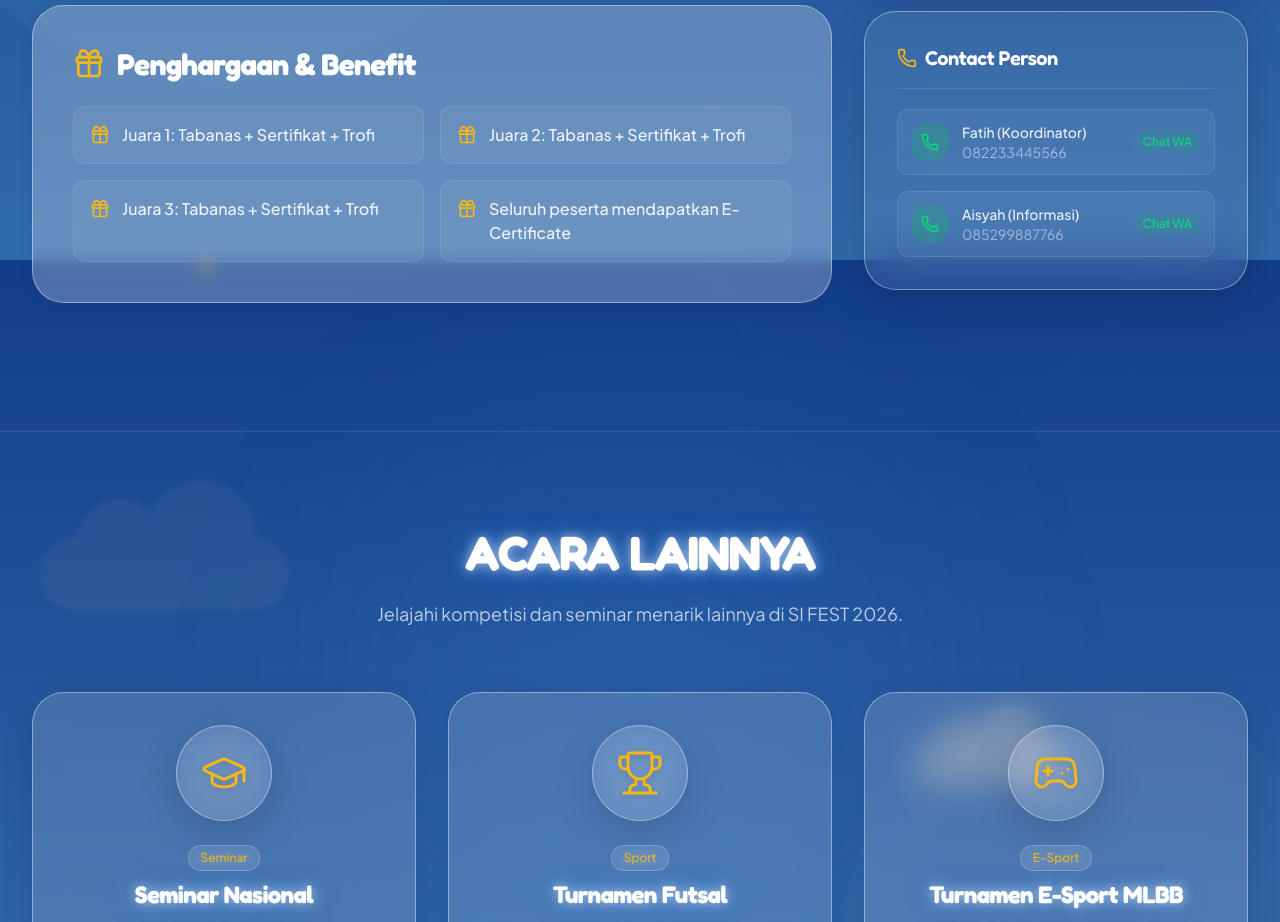
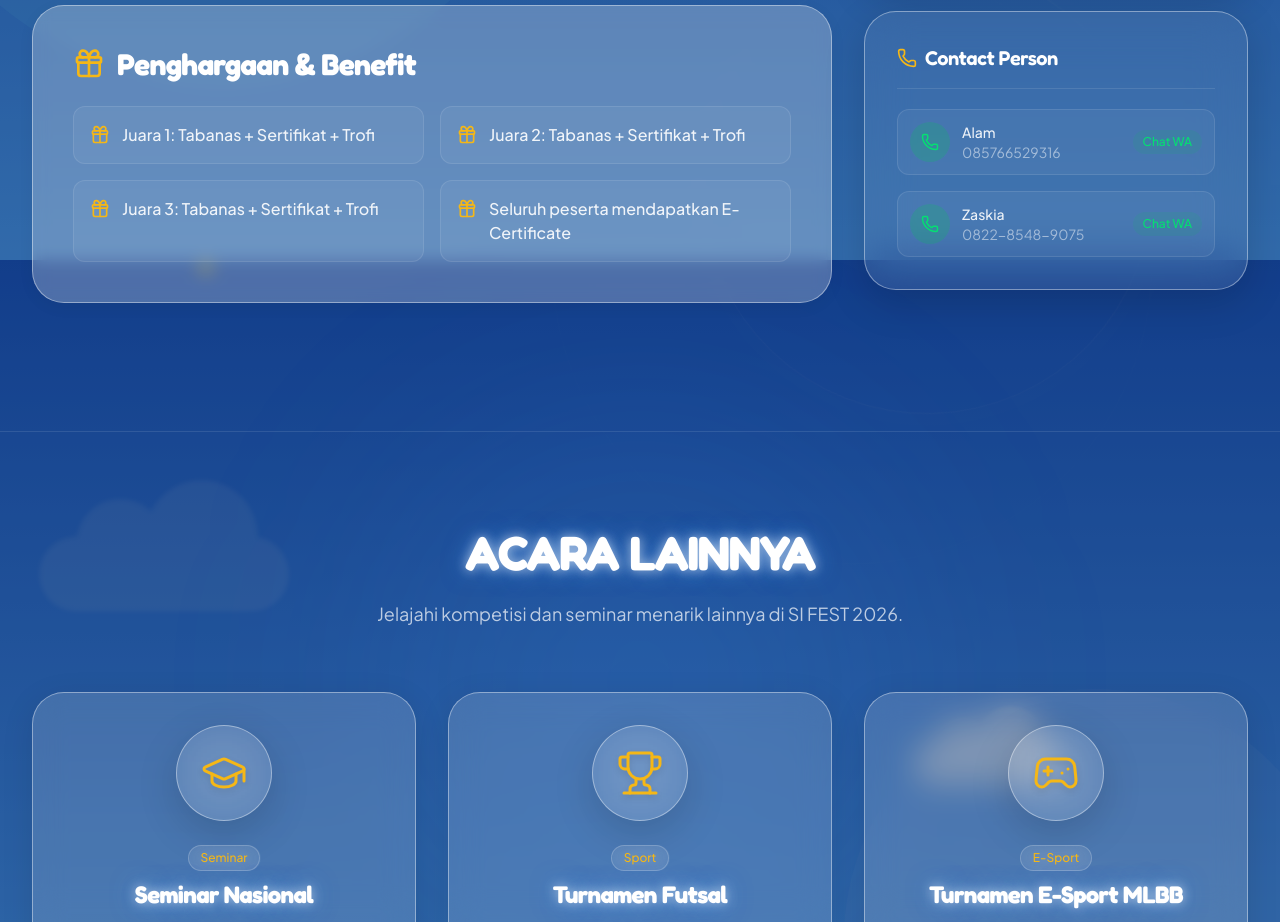
Before and after one commit to Tadaimaaaa/sifest-official, a Next.js app: page /events/lomba-keagamaan in a window 1280 px wide. Shown: the part 1340-2262 px from the top of the page. Built offline with nearby package versions, Linux system fonts and the light colour scheme.

Commit message:
fix(events): update real contact persons

```diff
--- a/data/events.ts
+++ b/data/events.ts
@@ -65,8 +65,8 @@ export const OFFICIAL_EVENTS: EventData[] = [
       "Relasi & Ilmu Bermanfaat"
     ],
     contacts: [
-      { name: "Budi (Pendaftaran)", phone: "081234567890" },
-      { name: "Ani (Informasi Acara)", phone: "082198765432" }
+      { name: "Reifan", phone: "0857-0914-4442" },
+      { name: "Nabila", phone: "0812-7796-3005" }
     ]
   },
   {
@@ -109,8 +109,8 @@ export const OFFICIAL_EVENTS: EventData[] = [
       "Top Scorer: Plakat + Sertifikat"
     ],
     contacts: [
-      { name: "Doni (Pertandingan)", phone: "085211223344" },
-      { name: "Siti (Registrasi)", phone: "081399887766" }
+      { name: "Fio", phone: "082252888250" },
+      { name: "Rindu", phone: "0821-7181-2343" }
     ]
   },
   {
@@ -153,8 +153,8 @@ export const OFFICIAL_EVENTS: EventData[] = [
       "MVP Player: In-game Diamonds"
     ],
     contacts: [
-      { name: "Raka (Turnamen)", phone: "089512345678" },
-      { name: "Dinda (Admin)", phone: "087711223344" }
+      { name: "Nayla", phone: "0812-6753-72371" },
+      { name: "Ahda", phone: "0813-7480-0110" }
     ]
   },
   {
@@ -201,8 +201,8 @@ export const OFFICIAL_EVENTS: EventData[] = [
       "Seluruh peserta mendapatkan E-Certificate"
     ],
     contacts: [
-      { name: "Fatih (Koordinator)", phone: "082233445566" },
-      { name: "Aisyah (Informasi)", phone: "085299887766" }
+      { name: "Alam", phone: "085766529316" },
+      { name: "Zaskia", phone: "0822-8548-9075" }
     ]
   },
   {
@@ -245,8 +245,8 @@ export const OFFICIAL_EVENTS: EventData[] = [
       "Sertifikat Partisipasi Tenant"
     ],
     contacts: [
-      { name: "Rina (Tenant Relation)", phone: "081244556677" },
-      { name: "Kevin (Operasional)", phone: "085233445566" }
+      { name: "Aqil", phone: "081266869460" },
+      { name: "Hanafi", phone: "0853-7931-8662" }
     ]
   },
 ];
```
